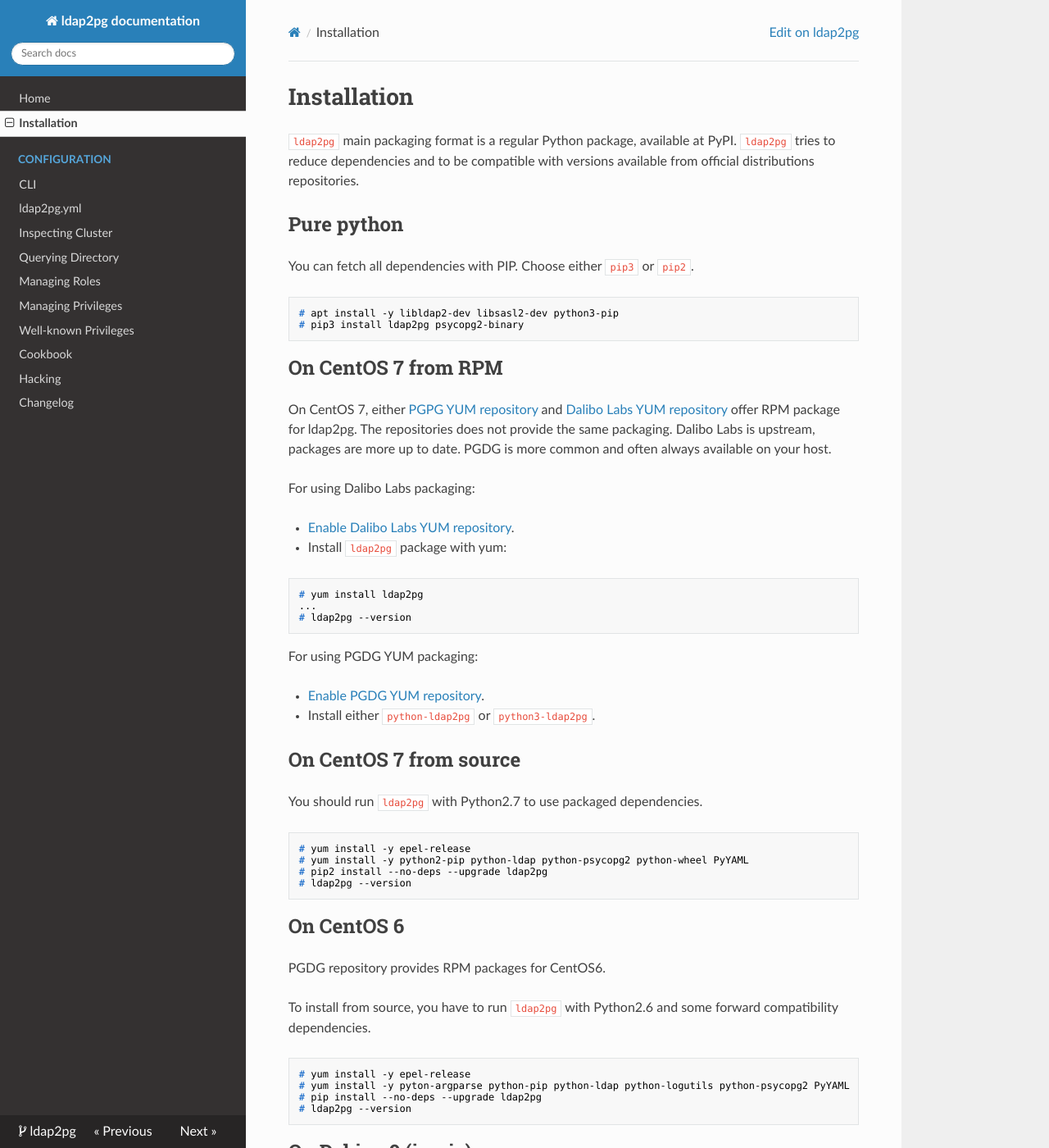
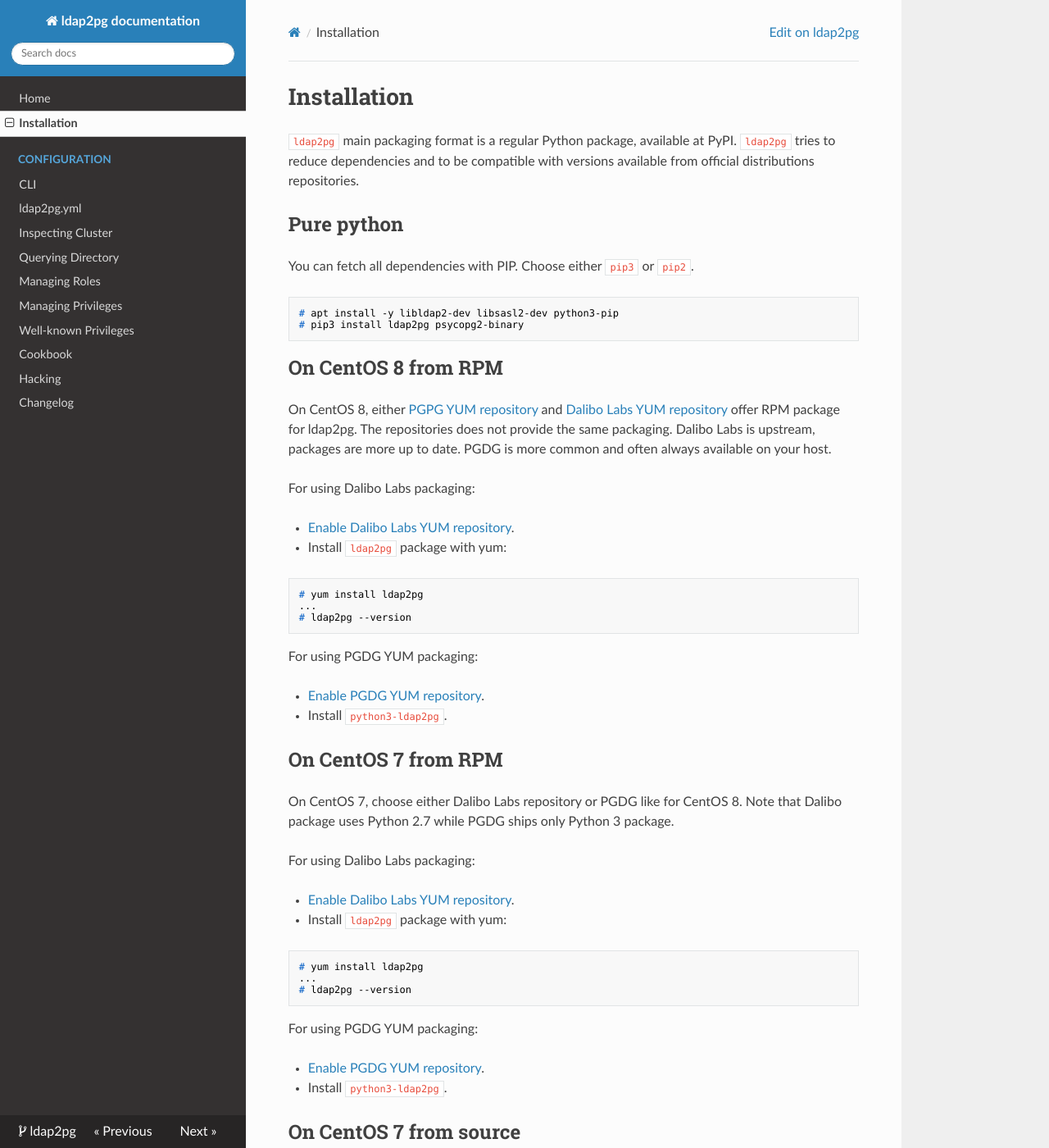
Before and after one commit to dalibo/ldap2pg, an MkDocs documentation site: the page built from docs/install.md, in a window 1280 px wide and 1400 px high. Shown: the whole window at 82% size. Built offline with MkDocs 1.6.1, drawn with Linux system fonts in a browser that asks for light colours; nearby versions of some CDN libraries.

Commit message:
Document CentOS 8 installation

````diff
--- a/docs/install.md
+++ b/docs/install.md
@@ -13,9 +13,9 @@
 # pip3 install ldap2pg psycopg2-binary
 ```
 
-# On CentOS 7 from RPM
+# On CentOS 8 from RPM
 
-On CentOS 7, either [PGPG YUM repository](https://yum.postgresql.org/) and
+On CentOS 8, either [PGPG YUM repository](https://yum.postgresql.org/) and
 [Dalibo Labs YUM repository](https://yum.dalibo.org/labs/) offer RPM package
 for ldap2pg. The repositories does not provide the same packaging. Dalibo Labs
 is upstream, packages are more up to date. PGDG is more common and often always
@@ -35,7 +35,30 @@
 For using PGDG YUM packaging:
 
 - [Enable PGDG YUM repository](https://yum.postgresql.org/).
-- Install either `python-ldap2pg` or `python3-ldap2pg`.
+- Install `python3-ldap2pg`.
+
+
+# On CentOS 7 from RPM
+
+On CentOS 7, choose either Dalibo Labs repository or PGDG like for CentOS 8.
+Note that Dalibo package uses Python 2.7 while PGDG ships only Python 3
+package.
+
+For using Dalibo Labs packaging:
+
+- [Enable Dalibo Labs YUM repository](https://yum.dalibo.org/labs/).
+- Install `ldap2pg` package with yum:
+
+``` console
+# yum install ldap2pg
+...
+# ldap2pg --version
+```
+
+For using PGDG YUM packaging:
+
+- [Enable PGDG YUM repository](https://yum.postgresql.org/).
+- Install `python3-ldap2pg`.
 
 
 # On CentOS 7 from source
````
